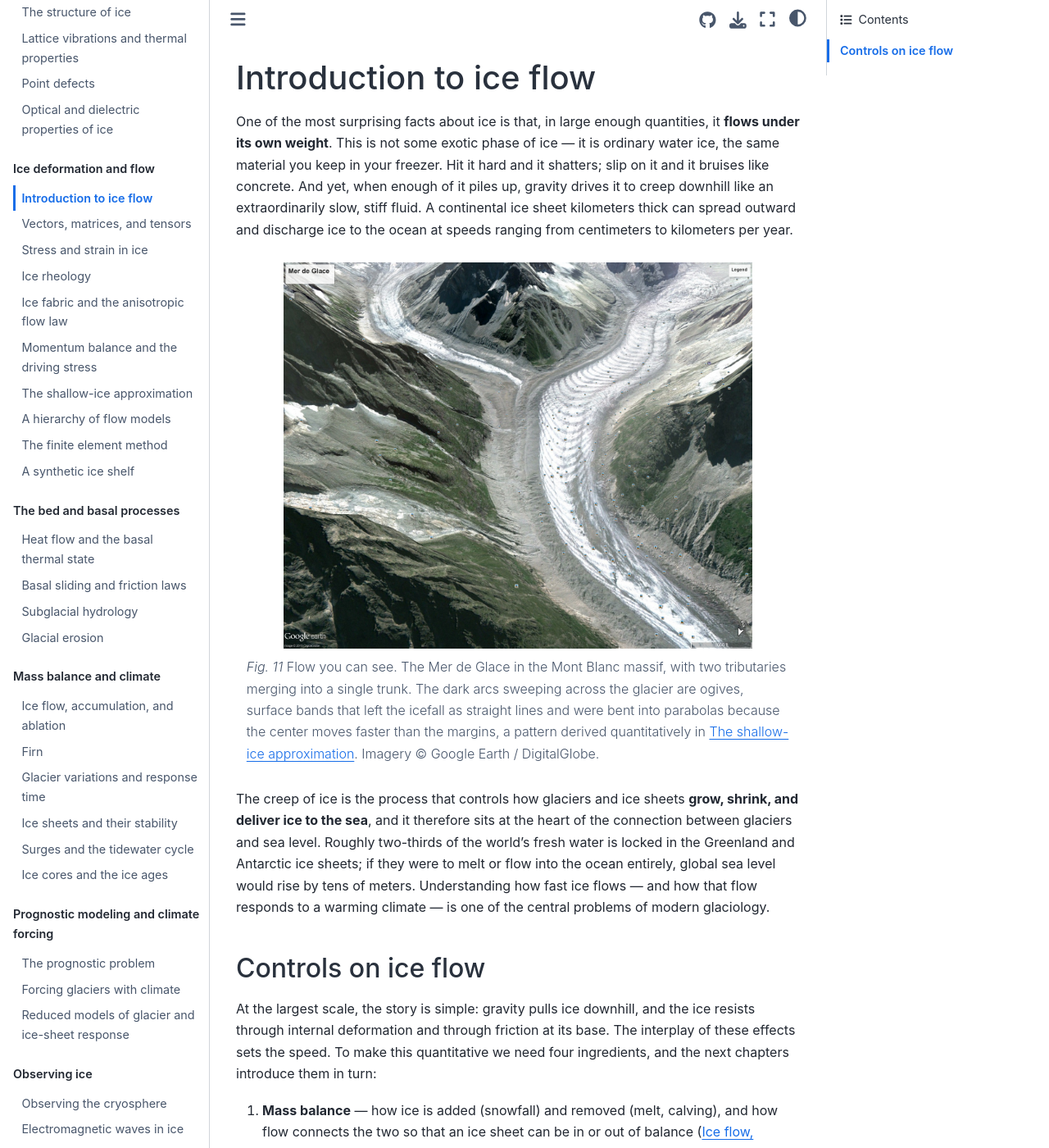
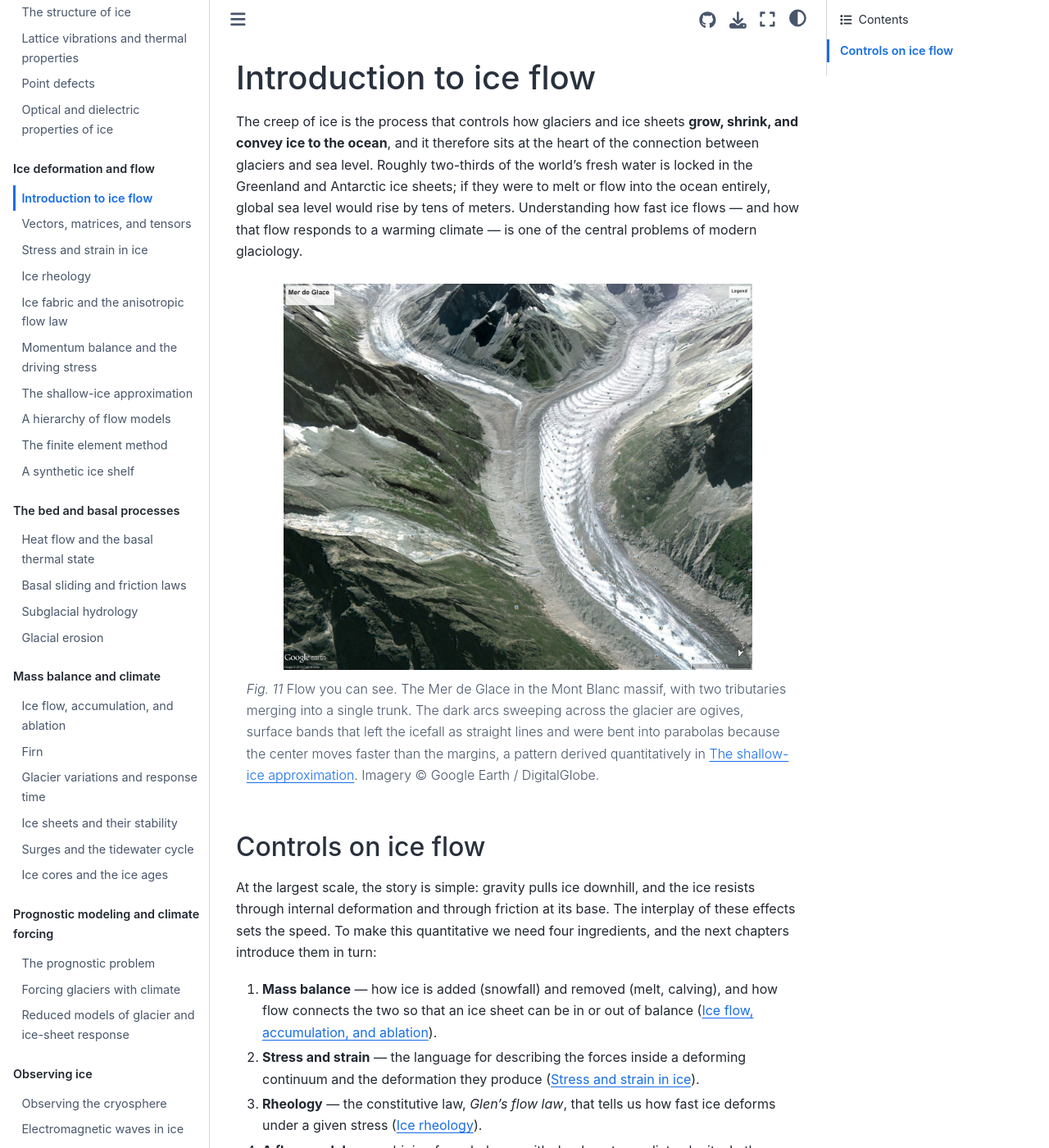
Before and after one commit to rice-glaciology/glaciology-book, a Jupyter Book: the page built from sections/ice_flow/ice-flow-intro.md, in a window 1280 px wide and 1400 px high. Shown: the whole window at 82% size. Built offline with Jupyter Book 1.0.4 settings and Sphinx 7.4.7 and the Sphinx Book theme 1.1.4, drawn with Linux system fonts in a browser that asks for light colours; pages that are not in the unit, such as notebooks, are missing from menus; cross-references to code outside the pages are shown as plain code.

Commit message:
Update ice-flow-intro.md

````diff
--- a/sections/ice_flow/ice-flow-intro.md
+++ b/sections/ice_flow/ice-flow-intro.md
@@ -1,6 +1,6 @@
 # Introduction to ice flow
 
-One of the most surprising facts about ice is that, in large enough quantities, it **flows under its own weight**. This is not some exotic phase of ice — it is ordinary water ice, the same material you keep in your freezer. Hit it hard and it shatters; slip on it and it bruises like concrete. And yet, when enough of it piles up, gravity drives it to creep downhill like an extraordinarily slow, stiff fluid. A continental ice sheet kilometers thick can spread outward and discharge ice to the ocean at speeds ranging from centimeters to kilometers per year.
+The creep of ice is the process that controls how glaciers and ice sheets **grow, shrink, and convey ice to the ocean**, and it therefore sits at the heart of the connection between glaciers and sea level. Roughly two-thirds of the world's fresh water is locked in the Greenland and Antarctic ice sheets; if they were to melt or flow into the ocean entirely, global sea level would rise by tens of meters. Understanding how fast ice flows — and how that flow responds to a warming climate — is one of the central problems of modern glaciology.
 
 ```{figure} figures/mer-de-glace-ogives.jpg
 :name: fig-mer-de-glace
@@ -9,7 +9,6 @@ One of the most surprising facts about ice is that, in large enough quantities,
 Flow you can see. The Mer de Glace in the Mont Blanc massif, with two tributaries merging into a single trunk. The dark arcs sweeping across the glacier are ogives, surface bands that left the icefall as straight lines and were bent into parabolas because the center moves faster than the margins, a pattern derived quantitatively in {doc}`shallow-ice`. Imagery © Google Earth / DigitalGlobe.
 ```
 
-The creep of ice is the process that controls how glaciers and ice sheets **grow, shrink, and deliver ice to the sea**, and it therefore sits at the heart of the connection between glaciers and sea level. Roughly two-thirds of the world's fresh water is locked in the Greenland and Antarctic ice sheets; if they were to melt or flow into the ocean entirely, global sea level would rise by tens of meters. Understanding how fast ice flows — and how that flow responds to a warming climate — is one of the central problems of modern glaciology.
 
 ## Controls on ice flow
 
````
